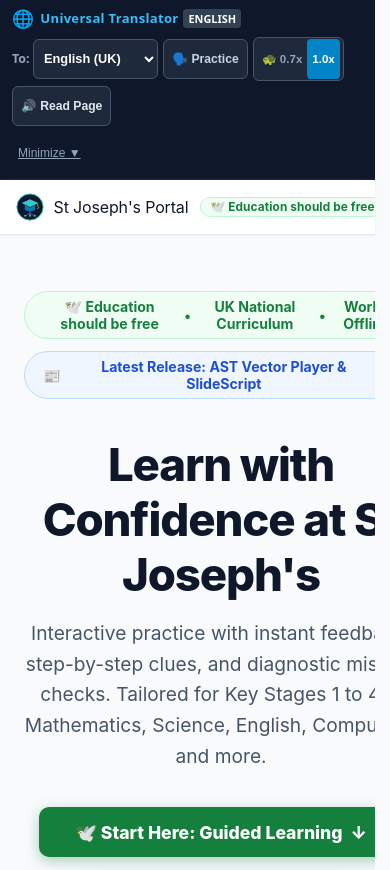
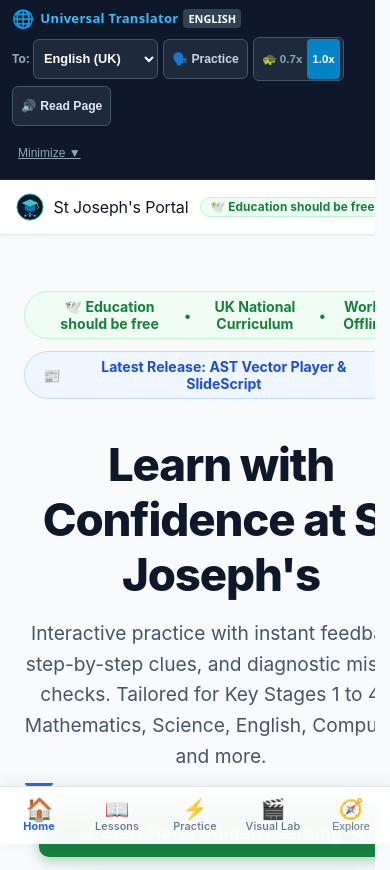
Before and after one commit to josephbrewerton-oss/schoolsample, a React (Vite) app: page / in a window 390 px wide. Shown: the top 870 px of the page. Built offline with nearby package versions, Linux system fonts and the light colour scheme.

Commit message:
feat(ui): add mobile bottom navigation dock
Implement a thumb-friendly navigation bar for mobile devices, moving interactive actions to the bottom of the screen and adding synchronization with the mobile drawer state.

```diff
--- /dev/null
+++ b/src/components/MobileBottomNav.tsx
@@ -0,0 +1,242 @@
+// src/components/MobileBottomNav.tsx
+import React, { useState, useEffect } from 'react';
+import { NavLink, useLocation } from 'react-router-dom';
+import { triggerHapticSuccess } from '../services/soundHaptics';
+
+export default function MobileBottomNav(): React.JSX.Element {
+  const location = useLocation();
+  const [drawerOpen, setDrawerOpen] = useState(false);
+  const [colorMode, setColorMode] = useState<'light' | 'dark'>('light');
+
+  // Sync color theme
+  useEffect(() => {
+    const updateTheme = () => {
+      const isDark = document.documentElement.getAttribute('data-theme') === 'dark';
+      setColorMode(isDark ? 'dark' : 'light');
+    };
+    updateTheme();
+
+    const observer = new MutationObserver(updateTheme);
+    observer.observe(document.documentElement, { attributes: true, attributeFilter: ['data-theme'] });
+    return () => observer.disconnect();
+  }, []);
+
+  // Listen to drawer state changes from PersistentNavbar
+  useEffect(() => {
+    const handleDrawerState = (e: any) => {
+      if (typeof e.detail?.open === 'boolean') {
+        setDrawerOpen(e.detail.open);
+      }
+    };
+    window.addEventListener('stj_mobile_drawer_state', handleDrawerState);
+    return () => window.removeEventListener('stj_mobile_drawer_state', handleDrawerState);
+  }, []);
+
+  // Close drawer on route change
+  useEffect(() => {
+    setDrawerOpen(false);
+  }, [location.pathname]);
+
+  const toggleExploreDrawer = () => {
+    triggerHapticSuccess();
+    const next = !drawerOpen;
+    setDrawerOpen(next);
+    window.dispatchEvent(new CustomEvent('stj_toggle_mobile_drawer', { detail: { open: next } }));
+  };
+
+  const isHomeActive = location.pathname === '/';
+  const isLessonsActive = location.pathname.startsWith('/learning-zone');
+  const isPracticeActive = location.pathname.startsWith('/practice-lab');
+  const isPlayerActive = location.pathname.startsWith('/player');
+
+  const navItems = [
+    {
+      to: '/',
+      label: 'Home',
+      icon: '🏠',
+      isActive: isHomeActive && !drawerOpen,
+    },
+    {
+      to: '/learning-zone',
+      label: 'Lessons',
+      icon: '📖',
+      isActive: isLessonsActive && !drawerOpen,
+    },
+    {
+      to: '/practice-lab',
+      label: 'Practice',
+      icon: '⚡',
+      isActive: isPracticeActive && !drawerOpen,
+    },
+    {
+      to: '/player',
+      label: 'Visual Lab',
+      icon: '🎬',
+      isActive: isPlayerActive && !drawerOpen,
+    },
+  ];
+
+  return (
+    <nav
+      id="stj-mobile-bottom-dock"
+      role="navigation"
+      aria-label="Mobile Quick Navigation"
+      style={{
+        position: 'fixed',
+        bottom: 0,
+        left: 0,
+        right: 0,
+        zIndex: 995,
+        backgroundColor: colorMode === 'dark' ? 'rgba(15, 23, 42, 0.94)' : 'rgba(255, 255, 255, 0.95)',
+        backdropFilter: 'blur(16px)',
+        WebkitBackdropFilter: 'blur(16px)',
+        borderTop: `1px solid ${colorMode === 'dark' ? '#1e293b' : '#e2e8f0'}`,
+        boxShadow: colorMode === 'dark' ? '0 -4px 20px rgba(0, 0, 0, 0.4)' : '0 -4px 16px rgba(0, 0, 0, 0.06)',
+        paddingBottom: 'env(safe-area-inset-bottom, 0px)',
+        height: 'calc(58px + env(safe-area-inset-bottom, 0px))',
+        display: 'flex',
+        alignItems: 'center',
+        justifyContent: 'space-around',
+        boxSizing: 'border-box',
+      }}
+      className="mobile-bottom-dock-container"
+    >
+      <div
+        style={{
+          width: '100%',
+          maxWidth: '540px',
+          margin: '0 auto',
+          display: 'grid',
+          gridTemplateColumns: 'repeat(5, 1fr)',
+          height: '58px',
+          alignItems: 'center',
+        }}
+      >
+        {navItems.map((item) => {
+          const activeColor = colorMode === 'dark' ? '#38bdf8' : '#2563eb';
+          const inactiveColor = colorMode === 'dark' ? '#94a3b8' : '#64748b';
+
+          return (
+            <NavLink
+              key={item.to}
+              to={item.to}
+              onClick={() => {
+                triggerHapticSuccess();
+                if (drawerOpen) {
+                  window.dispatchEvent(new CustomEvent('stj_toggle_mobile_drawer', { detail: { open: false } }));
+                }
+              }}
+              style={{
+                textDecoration: 'none',
+                display: 'flex',
+                flexDirection: 'column',
+                alignItems: 'center',
+                justifyContent: 'center',
+                height: '100%',
+                padding: '4px 0',
+                gap: '2px',
+                position: 'relative',
+                color: item.isActive ? activeColor : inactiveColor,
+                transition: 'transform 0.1s ease, color 0.15s ease',
+              }}
+              aria-current={item.isActive ? 'page' : undefined}
+            >
+              {/* Active top accent pill indicator */}
+              {item.isActive && (
+                <div
+                  style={{
+                    position: 'absolute',
+                    top: 0,
+                    width: '28px',
+                    height: '3px',
+                    borderRadius: '0 0 4px 4px',
+                    backgroundColor: activeColor,
+                  }}
+                />
+              )}
+
+              <span
+                style={{
+                  fontSize: '1.25rem',
+                  lineHeight: 1,
+                  transform: item.isActive ? 'scale(1.12)' : 'scale(1)',
+                  transition: 'transform 0.15s cubic-bezier(0.175, 0.885, 0.32, 1.275)',
+                }}
+              >
+                {item.icon}
+              </span>
+              <span
+                style={{
+                  fontSize: '0.68rem',
+                  fontWeight: item.isActive ? 700 : 500,
+                  letterSpacing: '0.01em',
+                  lineHeight: 1.1,
+                }}
+              >
+                {item.label}
+              </span>
+            </NavLink>
+          );
+        })}
+
+        {/* 5th Tab: Explore / More (Toggles full mobile drawer) */}
+        <button
+          type="button"
+          onClick={toggleExploreDrawer}
+          style={{
+            background: 'none',
+            border: 'none',
+            display: 'flex',
+            flexDirection: 'column',
+            alignItems: 'center',
+            justifyContent: 'center',
+            height: '100%',
+            padding: '4px 0',
+            gap: '2px',
+            position: 'relative',
+            cursor: 'pointer',
+            color: drawerOpen
+              ? colorMode === 'dark' ? '#38bdf8' : '#2563eb'
+              : colorMode === 'dark' ? '#94a3b8' : '#64748b',
+            transition: 'color 0.15s ease',
+          }}
+          aria-expanded={drawerOpen}
+          aria-label={drawerOpen ? 'Close Navigation Menu' : 'Open Navigation Menu'}
+        >
+          {drawerOpen && (
+            <div
+              style={{
+                position: 'absolute',
+                top: 0,
+                width: '28px',
+                height: '3px',
+                borderRadius: '0 0 4px 4px',
+                backgroundColor: colorMode === 'dark' ? '#38bdf8' : '#2563eb',
+              }}
+            />
+          )}
+          <span
+            style={{
+              fontSize: '1.25rem',
+              lineHeight: 1,
+              transform: drawerOpen ? 'scale(1.12) rotate(90deg)' : 'scale(1)',
+              transition: 'transform 0.2s cubic-bezier(0.175, 0.885, 0.32, 1.275)',
+            }}
+          >
+            {drawerOpen ? '✕' : '🧭'}
+          </span>
+          <span
+            style={{
+              fontSize: '0.68rem',
+              fontWeight: drawerOpen ? 700 : 500,
+              letterSpacing: '0.01em',
+              lineHeight: 1.1,
+            }}
+          >
+            {drawerOpen ? 'Close' : 'Explore'}
+          </span>
+        </button>
+      </div>
+    </nav>
+  );
+}
--- a/src/components/PersistentAppShell.tsx
+++ b/src/components/PersistentAppShell.tsx
@@ -3,6 +3,7 @@ import { Outlet, useLocation, useNavigate } from 'react-router-dom';
 import UniversalTranslatorBar from './UniversalTranslatorBar';
 import PersistentNavbar from './PersistentNavbar';
 import PersistentFooter from './PersistentFooter';
+import MobileBottomNav from './MobileBottomNav';
 import ViewportSkeleton from './ViewportSkeleton';
 import { OfflineIndicator } from './OfflineIndicator';
 import GlobalPlayerModal from './GlobalPlayerModal';
@@ -191,7 +192,10 @@ export default function PersistentAppShell(): React.JSX.Element {
       {/* 4. Persistent Site Footer */}
       <PersistentFooter />
 
-      {/* 5. Zero-Data Offline Mode Status Indicator */}
+      {/* 5. Mobile Thumb-Friendly Persistent Navigation Dock */}
+      <MobileBottomNav />
+
+      {/* 6. Zero-Data Offline Mode Status Indicator */}
       <OfflineIndicator />
 
       {/* Global Interactive Media Player Caller Modal */}
--- a/src/components/PersistentNavbar.tsx
+++ b/src/components/PersistentNavbar.tsx
@@ -99,6 +99,24 @@ export default function PersistentNavbar(): React.JSX.Element {
       }
     };
   }, []);
+
+  // Listen for mobile bottom nav drawer toggle
+  useEffect(() => {
+    const handleDrawerEvent = (e: any) => {
+      if (typeof e.detail?.open === 'boolean') {
+        setMobileMenuOpen(e.detail.open);
+      } else {
+        setMobileMenuOpen((prev) => !prev);
+      }
+    };
+    window.addEventListener('stj_toggle_mobile_drawer', handleDrawerEvent);
+    return () => window.removeEventListener('stj_toggle_mobile_drawer', handleDrawerEvent);
+  }, []);
+
+  // Broadcast drawer open state to bottom dock
+  useEffect(() => {
+    window.dispatchEvent(new CustomEvent('stj_mobile_drawer_state', { detail: { open: mobileMenuOpen } }));
+  }, [mobileMenuOpen]);
 
   useEffect(() => {
     const handleSyncUpdate = () => {
@@ -912,10 +930,11 @@ export default function PersistentNavbar(): React.JSX.Element {
             </button>
           )}
 
-          {/* Standalone Player Quick Launcher */}
+          {/* Standalone Player Quick Launcher (Desktop only; on mobile accessible via bottom dock) */}
           <NavLink
             to="/player"
             id="navbar-player-btn"
+            className="navbar-action-desktop-only"
             title="Launch Interactive Visual Lab & Simulations"
             style={({ isActive }) => ({
               background: isActive
@@ -941,13 +960,14 @@ export default function PersistentNavbar(): React.JSX.Element {
             })}
           >
             <span>🎬</span>
-            <span className="navbar-action-desktop-only">Visual Lab</span>
+            <span>Visual Lab</span>
           </NavLink>
 
-          {/* Standalone Settings Button (Separated from Admin) */}
+          {/* Standalone Settings Button (Desktop only; on mobile accessible via bottom dock drawer) */}
           <NavLink
             to="/settings"
             id="navbar-settings-btn"
+            className="navbar-action-desktop-only"
             title="System Settings: Audio, Sensory, Language, AI & Offline Storage"
             style={({ isActive }) => ({
               background: isActive
@@ -973,7 +993,7 @@ export default function PersistentNavbar(): React.JSX.Element {
             })}
           >
             <span>⚙️</span>
-            <span className="navbar-action-desktop-only">Settings</span>
+            <span>Settings</span>
           </NavLink>
 
           <button
@@ -1020,24 +1040,45 @@ export default function PersistentNavbar(): React.JSX.Element {
         </div>
       </div>
 
-      {/* Mobile Drawer */}
+      {/* Mobile Drawer with Backdrop */}
       {mobileMenuOpen && (
+        <>
+          <div
+            id="mobile-nav-backdrop"
+            onClick={() => setMobileMenuOpen(false)}
+            aria-hidden="true"
+            style={{
+              position: 'fixed',
+              inset: 0,
+              backgroundColor: 'rgba(0, 0, 0, 0.55)',
+              backdropFilter: 'blur(4px)',
+              WebkitBackdropFilter: 'blur(4px)',
+              zIndex: 991,
+            }}
+          />
           <div
             id="mobile-nav-drawer"
-          role="region"
-          aria-label="Mobile Navigation Drawer"
-          style={{
+            role="dialog"
+            aria-modal="true"
+            aria-label="Mobile Navigation Menu"
+            style={{
+              position: 'fixed',
+              top: '54px',
+              left: 0,
+              right: 0,
+              bottom: 'calc(58px + env(safe-area-inset-bottom, 0px))',
+              zIndex: 992,
               backgroundColor: colorMode === 'dark' ? '#0f172a' : '#ffffff',
               borderTop: `1px solid ${colorMode === 'dark' ? '#1e293b' : '#e2e8f0'}`,
               padding: '1rem',
               display: 'flex',
               flexDirection: 'column',
               gap: '1rem',
-            maxHeight: 'calc(100dvh - 54px)',
               overflowY: 'auto',
               overflowX: 'hidden',
               boxSizing: 'border-box',
               width: '100%',
+              boxShadow: '0 20px 25px -5px rgba(0, 0, 0, 0.3)',
             }}
           >
           {/* Mobile Drawer Header with Close Button */}
@@ -1484,6 +1525,7 @@ export default function PersistentNavbar(): React.JSX.Element {
             </div>
           </div>
         </div>
+      </>
     )}
 
       {/* Zero-Data Offline Storage Manager Modal */}
--- a/src/css/custom.css
+++ b/src/css/custom.css
@@ -535,6 +535,27 @@ html[data-data-saver="true"] .ast-viewport-stage {
   }
 }
 
+/* Mobile Bottom Navigation Dock */
+.mobile-bottom-dock-container {
+  display: none !important;
+}
+
+@media (max-width: 768px) {
+  .mobile-bottom-dock-container {
+    display: flex !important;
+  }
+
+  /* Ensure bottom content is never hidden behind the persistent mobile dock */
+  #ast-persistent-viewport {
+    padding-bottom: calc(64px + env(safe-area-inset-bottom, 0px)) !important;
+  }
+
+  /* Make sure footer has appropriate bottom margin on mobile */
+  #persistent-site-footer {
+    padding-bottom: calc(72px + env(safe-area-inset-bottom, 0px)) !important;
+  }
+}
+
 /* Mobile Drawer Smooth Slide Down */
 #mobile-nav-drawer {
   animation: navDrawerFadeIn 0.15s ease-out;
```
Lines whose indentation alone changed are shown as unchanged.
